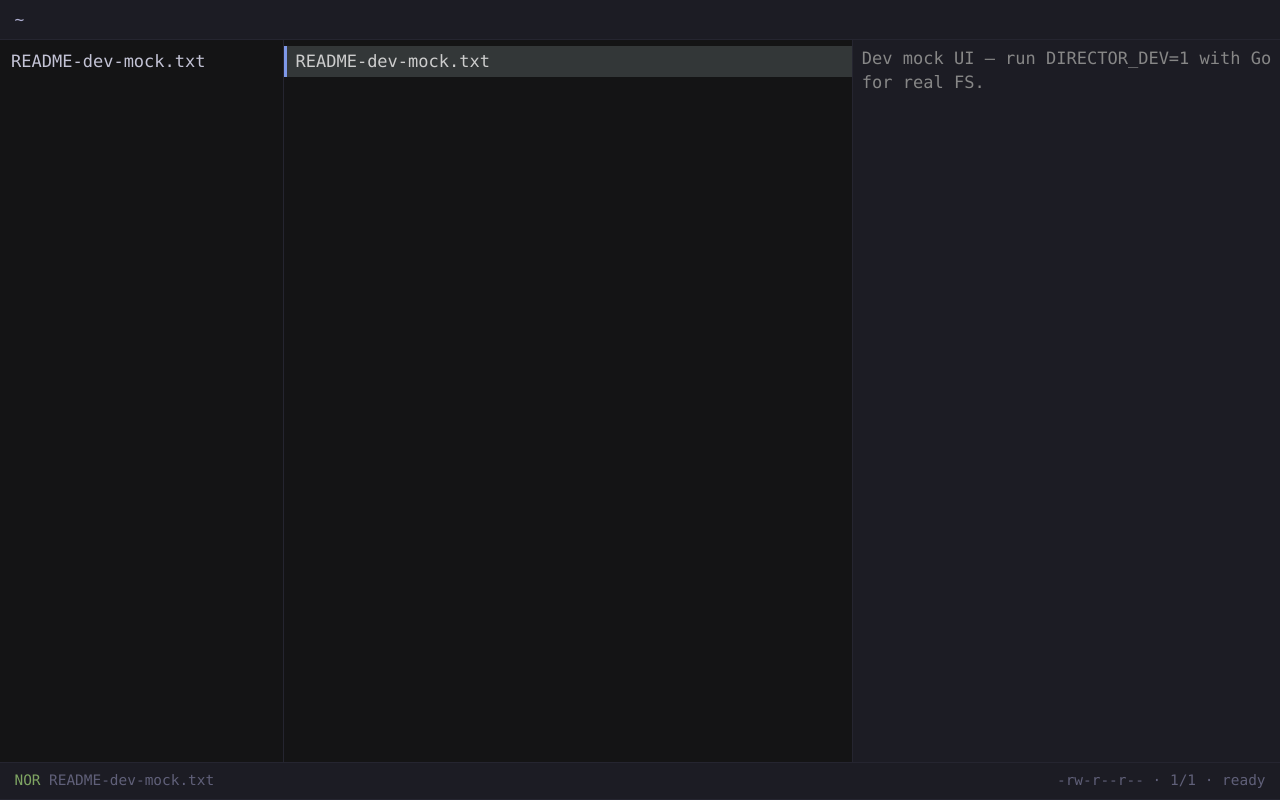
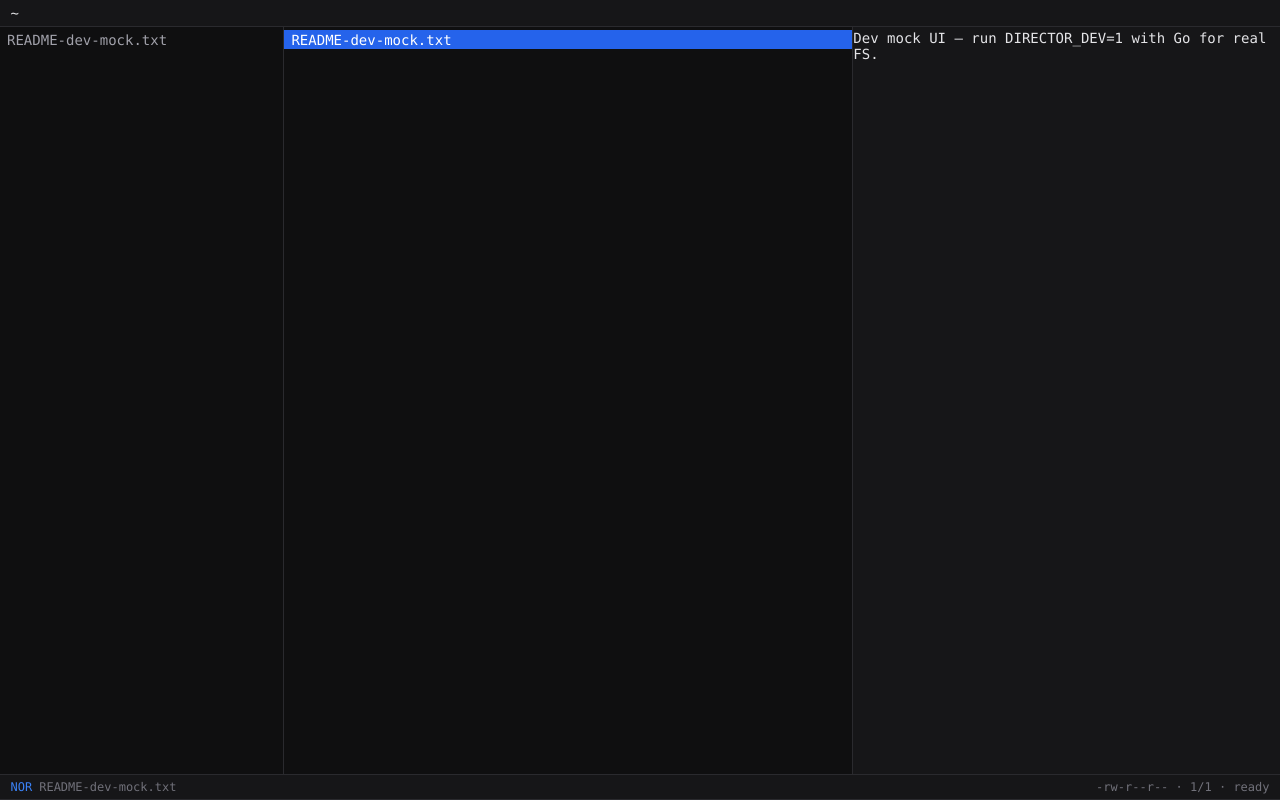
Before and after one commit to ankit792r/director, a Preact app in the folder frontend/: page / in a window 1280 px wide. Built offline with nearby package versions, Linux system fonts and the light colour scheme.

Commit message:
reverted the css chanage

```diff
--- a/frontend/src/index.css
+++ b/frontend/src/index.css
@@ -1,39 +1,18 @@
-/* Vague theme — https://github.com/vague-theme/vague */
 :root {
   color-scheme: dark;
-  --vague-black: #141415;
-  --vague-shadow: #1c1c24;
-  --vague-graphite: #252530;
-  --vague-onyx: #333738;
-  --vague-muted: #606079;
-  --vague-gray: #878787;
-  --vague-white: #cdcdcd;
-  --vague-yellow: #f3be7c;
-  --vague-red: #d8647e;
-  --vague-peach: #c48282;
-  --vague-blue: #6e94b2;
-  --vague-iris: #7e98e8;
-  --vague-green: #7fa563;
-  --vague-cyan: #aeaed1;
-  --vague-lilac: #c3c3d5;
-  --vague-mark: #405065;
-  --vague-cursor: #333738;
-
-  --bg: var(--vague-black);
-  --panel: var(--vague-shadow);
-  --border: var(--vague-graphite);
-  --text: var(--vague-white);
-  --muted: var(--vague-muted);
-  --accent: var(--vague-iris);
-  --dir: var(--vague-peach);
-  --file: var(--vague-lilac);
-  --mark: var(--vague-mark);
-  --cursor: var(--vague-cursor);
-  --error: var(--vague-red);
-
+  --bg: #0f0f10;
+  --panel: #161618;
+  --border: #2a2a2e;
+  --text: #e4e4e7;
+  --muted: #71717a;
+  --accent: #3b82f6;
+  --mark: #1e3a5f;
+  --cursor: #2563eb;
+  --dir: #fca5a5;
+  --file: #a1a1aa;
+  --error: #f87171;
   font-family: ui-monospace, SFMono-Regular, Menlo, Monaco, Consolas, monospace;
-  font-size: 17px;
-  line-height: 1.45;
+  font-size: 14px;
 }
 
 * {
@@ -58,19 +37,13 @@ body,
 
 .path-bar,
 .status-bar,
-.prompt-line,
-.command-line {
-  padding: 0.45rem 0.85rem;
+.prompt-line {
+  padding: 0.35rem 0.75rem;
   background: var(--panel);
   border-bottom: 1px solid var(--border);
   white-space: nowrap;
   overflow: hidden;
   text-overflow: ellipsis;
-}
-
-.path-bar {
-  color: var(--vague-cyan);
-  font-size: 0.95em;
 }
 
 .status-bar {
@@ -80,11 +53,11 @@ body,
   border-top: 1px solid var(--border);
   border-bottom: 1px solid var(--border);
   color: var(--muted);
-  font-size: 0.85em;
+  font-size: 12px;
 }
 
 .status-bar .tag {
-  color: var(--vague-green);
+  color: var(--accent);
   margin-right: 0.5rem;
 }
 
@@ -109,7 +82,6 @@ body,
   display: flex;
   flex-direction: column;
   border-right: 1px solid var(--border);
-  background: var(--bg);
 }
 
 .pane-preview {
@@ -119,11 +91,10 @@ body,
 .preview-body {
   flex: 1;
   overflow: auto;
-  padding: 0.35rem 0.5rem;
+  padding: 0.25rem 0;
   background: var(--panel);
   white-space: pre-wrap;
   word-break: break-word;
-  color: var(--vague-gray);
 }
 
 .preview-image {
@@ -135,13 +106,13 @@ body,
 .file-list {
   overflow: auto;
   margin: 0;
-  padding: 0.35rem 0;
+  padding: 0.25rem 0;
   list-style: none;
   flex: 1;
 }
 
 .file-list li {
-  padding: 0.2rem 0.65rem;
+  padding: 0.1rem 0.5rem;
   cursor: default;
   white-space: nowrap;
   overflow: hidden;
@@ -150,8 +121,7 @@ body,
 
 .file-list li.cursor {
   background: var(--cursor);
-  color: var(--vague-white);
-  box-shadow: inset 3px 0 0 var(--accent);
+  color: #fff;
 }
 
 .file-list li.marked {
@@ -168,19 +138,15 @@ body,
 
 .file-list .name.dir {
   color: var(--dir);
-  font-weight: 500;
 }
 
-.file-list li.cursor .name.dir {
-  color: var(--vague-yellow);
+.file-list li.cursor .name.dir,
+.file-list li.cursor .name.file {
+  color: inherit;
 }
 
 .file-list .name.file {
   color: var(--file);
-}
-
-.file-list li.cursor .name.file {
-  color: var(--vague-white);
 }
 
 .file-list .meta {
@@ -191,15 +157,38 @@ body,
   display: flex;
   gap: 0.5rem;
   border-top: 1px solid var(--border);
-  border-bottom: none;
 }
 
-.prompt-line span,
+.prompt-line span {
+  color: var(--accent);
+}
+
+.prompt-line input {
+  flex: 1;
+  background: transparent;
+  border: none;
+  color: var(--text);
+  font: inherit;
+  outline: none;
+}
+
+.command-foot {
+  background: var(--bg);
+  border-top: 1px solid var(--border);
+}
+
+.command-line {
+  display: flex;
+  gap: 0.5rem;
+  padding: 0.35rem 0.75rem;
+  background: #0b0b0c;
+  border-bottom: 1px solid var(--border);
+}
+
 .command-line span {
   color: var(--accent);
 }
 
-.prompt-line input,
 .command-line input {
   flex: 1;
   background: transparent;
@@ -209,26 +198,10 @@ body,
   outline: none;
 }
 
-.command-foot {
-  background: var(--vague-black);
-  border-top: 1px solid var(--border);
-}
-
-.command-line {
-  display: flex;
-  gap: 0.5rem;
-  border-bottom: 1px solid var(--border);
-  background: var(--vague-graphite);
-}
-
-.command-line input::placeholder {
-  color: var(--vague-muted);
-}
-
 .shell-output {
-  max-height: 8rem;
+  max-height: 6rem;
   overflow: auto;
-  padding: 0.35rem 0.85rem 0.5rem;
+  padding: 0.35rem 0.75rem;
 }
 
 .shell-output pre {
@@ -236,11 +209,11 @@ body,
   white-space: pre-wrap;
   word-break: break-word;
   font: inherit;
-  font-size: 0.9em;
+  font-size: 12px;
 }
 
 .shell-stdout {
-  color: var(--vague-gray);
+  color: var(--muted);
 }
 
 .shell-stderr {
@@ -250,7 +223,7 @@ body,
 .help-overlay {
   position: fixed;
   inset: 0;
-  background: rgba(20, 20, 21, 0.88);
+  background: rgba(0, 0, 0, 0.75);
   display: flex;
   align-items: center;
   justify-content: center;
@@ -269,11 +242,9 @@ body,
 .help-panel h2 {
   margin: 0 0 0.75rem;
   font-size: 1rem;
-  color: var(--accent);
 }
 
 .help-panel pre {
   margin: 0;
   line-height: 1.5;
-  color: var(--vague-gray);
 }
```
